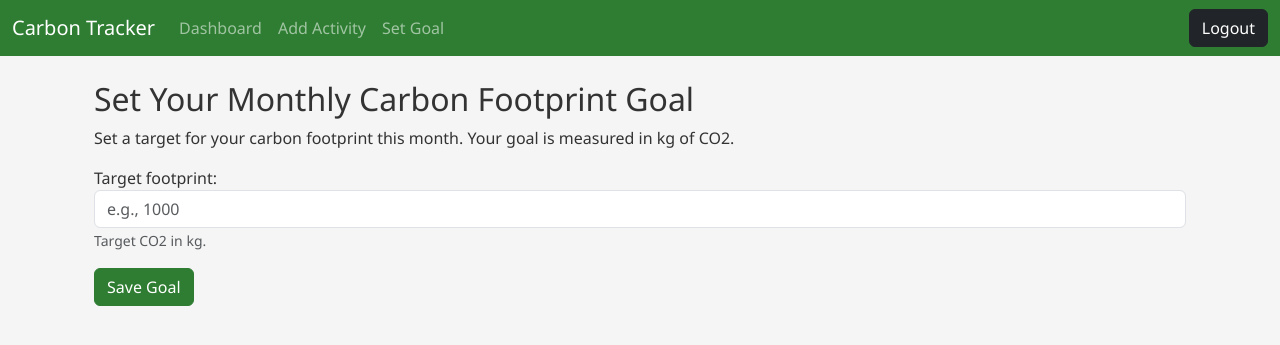
After one commit to shivankit97/carbon-tracker, a Django app: page /goal/set/ in a window 1280 px wide. The commit adds this page. Shown: the top 345 px of the page. Run offline with Django 5.2, Linux system fonts and the light colour scheme; a user stored in the database is signed in; data comes from the database, SQL or seed files in the repository; both versions use the stored data as it was after the commit.

Commit message:
Finalized

```diff
--- a/carbon_tracker/carbon_tracker/settings.py
+++ b/carbon_tracker/carbon_tracker/settings.py
@@ -116,6 +116,7 @@ USE_TZ = True
 # https://docs.djangoproject.com/en/5.2/howto/static-files/
 
 STATIC_URL = 'static/'
+STATICFILES_DIRS = [BASE_DIR / 'tracker/static']
 
 # Default primary key field type
 # https://docs.djangoproject.com/en/5.2/ref/settings/#default-auto-field
--- a/carbon_tracker/tracker/forms.py
+++ b/carbon_tracker/tracker/forms.py
@@ -1,5 +1,5 @@
 from django import forms
-from .models import ActivityLog
+from .models import ActivityLog, Goal
 
 class ActivityLogForm(forms.ModelForm):
     """
@@ -19,3 +19,17 @@ class ActivityLogForm(forms.ModelForm):
                 attrs={'class': 'form-control', 'placeholder': 'e.g., 10.5'}
             ),
         }
+
+
+class GoalForm(forms.ModelForm):
+    """
+    Form for setting a user's carbon footprint goal.
+    """
+    class Meta:
+        model = Goal
+        fields = ['target_footprint']
+        widgets = {
+            'target_footprint': forms.NumberInput(
+                attrs={'class': 'form-control', 'placeholder': 'e.g., 1000'}
+            ),
+        }
--- a/carbon_tracker/tracker/models.py
+++ b/carbon_tracker/tracker/models.py
@@ -28,3 +28,19 @@ class ActivityLog(models.Model):
         verbose_name = "Activity Log"
         verbose_name_plural = "Activity Logs"
         ordering = ['-date']
+
+
+class Goal(models.Model):
+    """
+    Represents a user's carbon footprint goal for a specific month.
+    """
+    user = models.ForeignKey(User, on_delete=models.CASCADE, related_name='goals')
+    month = models.DateField(help_text="First day of the month for the goal.")
+    target_footprint = models.FloatField(help_text="Target CO2 in kg.")
+
+    def __str__(self):
+        return f"{self.user.username}'s goal for {self.month.strftime('%B %Y')}: {self.target_footprint} kg CO2"
+
+    class Meta:
+        unique_together = ('user', 'month')
+        ordering = ['-month']
--- /dev/null
+++ b/carbon_tracker/tracker/static/css/custom.css
@@ -0,0 +1,57 @@
+/* Environment-based theme for Carbon Tracker */
+
+:root {
+  --primary-color: #2E7D32; /* Green */
+  --secondary-color: #1976D2; /* Blue */
+  --accent-color: #8D6E63; /* Brown */
+  --background-color: #F5F5F5;
+  --text-color: #333;
+}
+
+body {
+  background-color: var(--background-color);
+  color: var(--text-color);
+  font-family: 'Segoe UI', Tahoma, Geneva, Verdana, sans-serif;
+}
+
+.navbar {
+  background-color: var(--primary-color) !important;
+}
+
+.card {
+  border: none;
+  border-radius: 15px;
+  box-shadow: 0 4px 8px rgba(0,0,0,0.1);
+}
+
+.btn-primary {
+  background-color: var(--primary-color);
+  border-color: var(--primary-color);
+}
+
+.btn-primary:hover {
+  background-color: #1B5E20; /* Darker green */
+  border-color: #1B5E20;
+}
+
+.btn-secondary {
+  background-color: var(--secondary-color);
+  border-color: var(--secondary-color);
+}
+
+.btn-secondary:hover {
+  background-color: #1565C0; /* Darker blue */
+  border-color: #1565C0;
+}
+
+.bg-primary {
+    background-color: var(--primary-color) !important;
+}
+
+.bg-success {
+    background-color: var(--secondary-color) !important;
+}
+
+.bg-info {
+    background-color: var(--accent-color) !important;
+}
--- a/carbon_tracker/tracker/templates/base.html
+++ b/carbon_tracker/tracker/templates/base.html
@@ -5,6 +5,8 @@
   <meta name="viewport" content="width=device-width, initial-scale=1">
   <title>{% block title %}Carbon Tracker{% endblock %}</title>
   <link href="https://cdn.jsdelivr.net/npm/bootstrap@5.3.3/dist/css/bootstrap.min.css" rel="stylesheet" integrity="sha384-QWTKZyjpPEjISv5WaRU9OFeRpok6YctnYmDr5pNlyT2bRjXh0JMhjY6hW+ALEwIH" crossorigin="anonymous">
+  {% load static %}
+  <link rel="stylesheet" href="{% static 'css/custom.css' %}">
 </head>
 <body>
   <nav class="navbar navbar-expand-lg navbar-dark bg-dark">
@@ -21,6 +23,9 @@
             </li>
             <li class="nav-item">
               <a class="nav-link" href="{% url 'add_activity' %}">Add Activity</a>
+            </li>
+            <li class="nav-item">
+              <a class="nav-link" href="{% url 'set_goal' %}">Set Goal</a>
             </li>
           {% endif %}
         </ul>
--- /dev/null
+++ b/carbon_tracker/tracker/templates/set_goal.html
@@ -0,0 +1,22 @@
+{% extends "base.html" %}
+
+{% block title %}Set Your Goal{% endblock %}
+
+{% block content %}
+<div class="container mt-4">
+    <h2>Set Your Monthly Carbon Footprint Goal</h2>
+    <p>Set a target for your carbon footprint this month. Your goal is measured in kg of CO2.</p>
+
+    <form method="post" class="mt-3">
+        {% csrf_token %}
+        <div class="mb-3">
+            {{ form.target_footprint.label_tag }}
+            {{ form.target_footprint }}
+            {% if form.target_footprint.help_text %}
+            <small class="form-text text-muted">{{ form.target_footprint.help_text }}</small>
+            {% endif %}
+        </div>
+        <button type="submit" class="btn btn-primary">Save Goal</button>
+    </form>
+</div>
+{% endblock %}
--- a/carbon_tracker/tracker/urls.py
+++ b/carbon_tracker/tracker/urls.py
@@ -8,5 +8,6 @@ urlpatterns = [
     path('dashboard/', views.dashboard, name='dashboard'),
     path('activity/add/', views.add_activity, name='add_activity'),
     path('export/csv/', views.export_csv, name='export_csv'),
+    path('goal/set/', views.set_goal, name='set_goal'),
     path('', auth_views.LoginView.as_view(template_name='registration/login.html'), name='login'),
 ]
--- a/carbon_tracker/tracker/views.py
+++ b/carbon_tracker/tracker/views.py
@@ -3,8 +3,9 @@ from django.contrib.auth import login
 from django.contrib.auth.decorators import login_required
 from django.contrib.auth.forms import UserCreationForm
 from django.db.models import Sum
-from .forms import ActivityLogForm
-from .models import ActivityLog
+from datetime import date
+from .forms import ActivityLogForm, GoalForm
+from .models import ActivityLog, Goal
 
 def register(request):
     """
@@ -50,12 +51,23 @@ def dashboard(request):
     # Generate personalized tips
     tips = generate_personalized_tips(category_summary)
 
+    # Calculate monthly footprint
+    today = date.today()
+    first_day_of_month = today.replace(day=1)
+    monthly_logs = logs.filter(date__gte=first_day_of_month)
+    monthly_footprint = monthly_logs.aggregate(total=Sum('carbon_equivalent'))['total'] or 0
+
+    # Get the current month's goal
+    current_goal = Goal.objects.filter(user=request.user, month=first_day_of_month).first()
+
     context = {
         'recent_logs': logs.order_by('-date')[:10],  # Pass last 10 logs
         'total_footprint': total_footprint,
+        'monthly_footprint': monthly_footprint,
         'category_summary': category_summary,
         'chart_image': chart_image,
         'tips': tips,
+        'current_goal': current_goal,
     }
 
     return render(request, 'dashboard.html', context)
@@ -114,3 +126,33 @@ def export_csv(request):
         writer.writerow([log.date, log.get_category_display(), log.value, log.carbon_equivalent])
 
     return response
+
+
+@login_required
+def set_goal(request):
+    """
+    Allow users to set their monthly carbon footprint goal.
+    """
+    today = date.today()
+    first_day_of_month = today.replace(day=1)
+
+    # Get or create a goal for the current user and month
+    goal, created = Goal.objects.update_or_create(
+        user=request.user,
+        month=first_day_of_month,
+        defaults={'target_footprint': 0}
+    )
+
+    if request.method == 'POST':
+        form = GoalForm(request.POST, instance=goal)
+        if form.is_valid():
+            form.save()
+            return redirect('dashboard')
+    else:
+        # If a goal exists, pre-fill the form. Otherwise, show a blank form.
+        if not created:
+            form = GoalForm(instance=goal)
+        else:
+            form = GoalForm()
+
+    return render(request, 'set_goal.html', {'form': form})
```
Also changed, not shown: carbon_tracker/tracker/templates/dashboard.html (+26 -4 lines), carbon_tracker/db.sqlite3, carbon_tracker/tracker/migrations/0002_goal.py (added).
